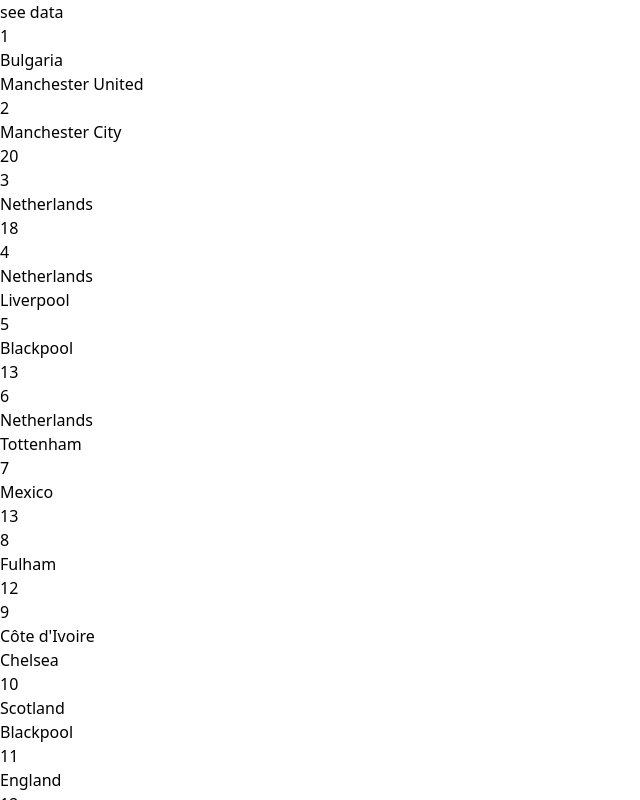
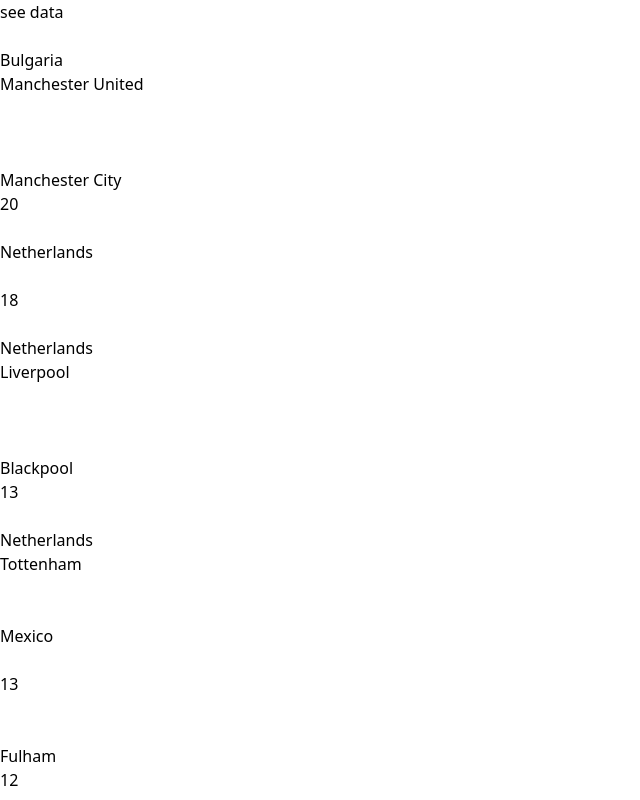
Before and after one commit to Harrisman05/React-Football-Quiz, a React (Vite) app: page / in a window 1280 px wide. Both pictures are taken after a click on the button "see data". Shown: the top 800 px of the page, without its empty margins (0-640 px from the left). Built offline with nearby package versions, Linux system fonts and the light colour scheme.

Commit message:
Added inputs and submit handling

```diff
--- a/src/App.tsx
+++ b/src/App.tsx
@@ -1,4 +1,4 @@
-import { useEffect, useState } from 'react';
+import { ReactEventHandler, useEffect, useState } from 'react';
 import example_json from './assets/example_json';
 import PlayerStats from './types/PlayerStats';
 import Player from './types/Player';
@@ -28,26 +28,13 @@
       const body = await response.text();
       const data = JSON.parse(body);
       // console.log(data);
-
-      const allPlayers: Player[] = data['response'].map(
-        (el: PlayerStats, index: number) => ({
-          name: removeAbbrevName(el.player.name),
-          firstname: el.player.firstname,
-          lastname: el.player.lastname,
-          nationality: el.player.nationality,
-          team: el.statistics[0].team.name,
-          ranking: index + 1, // index object comes in order, so use index to calculate ranking
-          goals: el.statistics[0].goals.total,
-        })
-      );
-
-      console.log(allPlayers);
     };
     // getData();
   }, []);
 
   const allPlayers: Player[] = example_json['response'].map(
     (el: PlayerStats, index: number) => ({
+      id: el.player.id,
       name: removeAbbrevName(el.player.name),
       firstname: el.player.firstname,
       lastname: el.player.lastname,
@@ -60,17 +47,17 @@
 
   useEffect(() => {
     setScorers(allPlayers);
+    localStorage.setItem('players', JSON.stringify(allPlayers));
   }, []);
 
   function statRemover(players: Player[]) {
-
     const playersClone: Player[] = JSON.parse(JSON.stringify(players));
 
     const quizPlayers: QuizPlayer[] = playersClone.map((el) => {
       const statsToRemove = ['nationality', 'team', 'goals'];
       const randomIndex = Math.floor(Math.random() * 3);
       const randomKey = statsToRemove[randomIndex];
-      el[randomKey] = ''; // keys are never by default, have to assign them type in interface to prevent never bug. have to set key type to any, a bit loose...
+      el[randomKey] = typeof el[randomKey] === 'string' ? '' : 0; // value needs to be 0 if goals is randomised
       el.name = ''; // always remove name
       return el;
     });
@@ -82,26 +69,60 @@
   console.log(statRemover(allPlayers));
   console.log(allPlayers);
 
+  function handleSubmit(e: any) {
+    e.preventDefault();
+    const form = e.target;
+    const formData = new FormData(form);
+    console.log(formData);
+    for (const [nameId, value] of formData.entries()) {
+      const [name, id] = nameId.split('-')
+      console.log(id, name, value);
+    }
+  }
+
   return (
     <div className='App'>
       <button onClick={() => setStatRemove(quizPlayers)}>see data</button>
-      <div className='bg-red-600 flex-col gap-8'>
+      <div className='bg-red-600 flex-col'>
+        <form onSubmit={handleSubmit}>
           {statRemove.map((player, i) => {
             return (
-            <div key={i} className='flex gap-8'>
-              <div className='w-4 flex items-center'>{player.ranking}</div>
-              <div className='w-1/4 flex items-center'>{player.name}</div>
-              <div className='w-1/4 flex items-center'>
+              <div key={player.id} className='flex gap-8'>
+                {player.name === '' ? (
+                  <div>
+                    <input name={`name_input-${player.id}`} className='w-40 bg-slate-400' />
+                  </div>
+                ) : (
+                  <div className='w-40 flex items-center border-s-blue-900'>
+                    {player.name}
+                  </div>
+                )}
+                {player.nationality === '' ? (
+                  <input name={`nationality_input-${player.id}`} className='w-40' />
+                ) : (
+                  <div className='w-40 flex items-center'>
                     {player.nationality}
                   </div>
-              <div className='w-1/4 flex items-center'>{player.team}</div>
-              <div className='w-4 flex items-center'>{player.goals}</div>
+                )}
+
+                {player.team === '' ? (
+                  <input name={`team_input-${player.id}`} className='w-40' />
+                ) : (
+                  <div className='w-40 flex items-center'>{player.team}</div>
+                )}
+
+                {player.goals === 0 ? (
+                  <input name={`goals_input-${player.id}`} className='w-40' />
+                ) : (
+                  <div className='w-40 flex items-center'>{player.goals}</div>
+                )}
               </div>
             );
           })}
+          <button type='submit'>Submit</button>
+        </form>
       </div>
     </div>
   );
 }
-
 export default App;
--- a/src/types/Player.ts
+++ b/src/types/Player.ts
@@ -1,4 +1,5 @@
 export default interface Player {
+    id: number;
     name: string;
     firstname: string;
     lastname: string;
--- a/src/types/QuizPlayer.ts
+++ b/src/types/QuizPlayer.ts
@@ -1,4 +1,5 @@
 export default interface QuizPlayerStats {
+    id: number;
     ranking: number;
     name: string;
     nationality: string;
```
Lines whose indentation alone changed are shown as unchanged.
